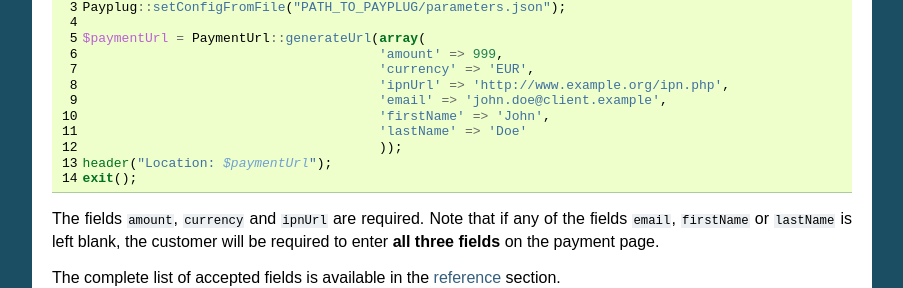
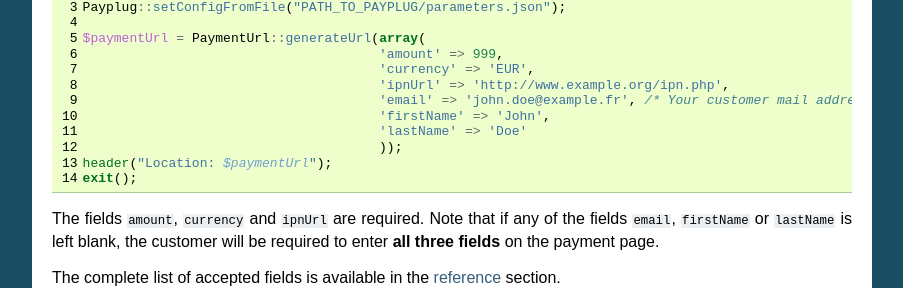
Before and after one commit to payplug/payplug-php, a Sphinx documentation site: the page built from docs/index.rst, in a window 1280 px wide and 900 px high, scrolled down 1249 px. Shown: the part 167-455 px from the top of the window, without its empty margins (198-1101 px from the left). Built offline with Sphinx 7.4.7, drawn with Linux system fonts in a browser that asks for light colours.

Commit message:
A better customer mail address example

```diff
--- a/docs/index.rst
+++ b/docs/index.rst
@@ -64,7 +64,7 @@
                                          'amount' => 999,
                                          'currency' => 'EUR',
                                          'ipnUrl' => 'http://www.example.org/ipn.php',
-                                         'email' => 'john.doe@client.example',
+                                         'email' => 'john.doe@example.fr', /* Your customer mail address */
                                          'firstName' => 'John',
                                          'lastName' => 'Doe'
                                          ));
```
